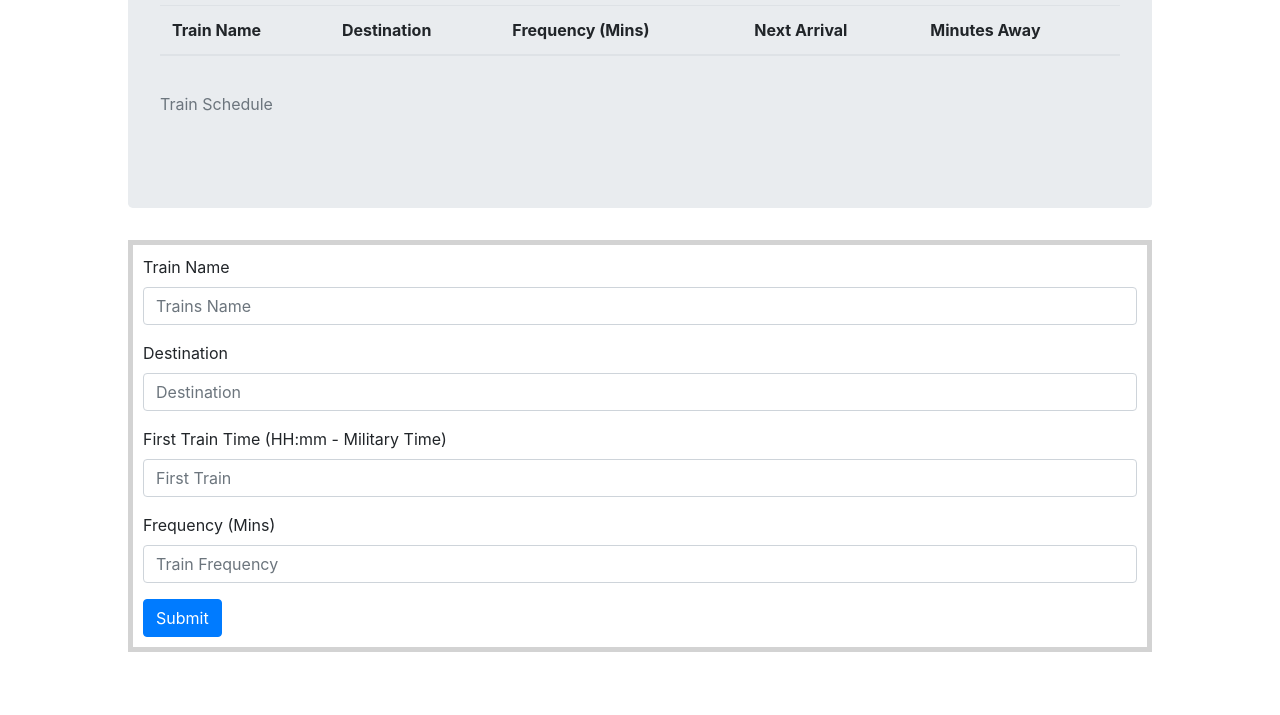
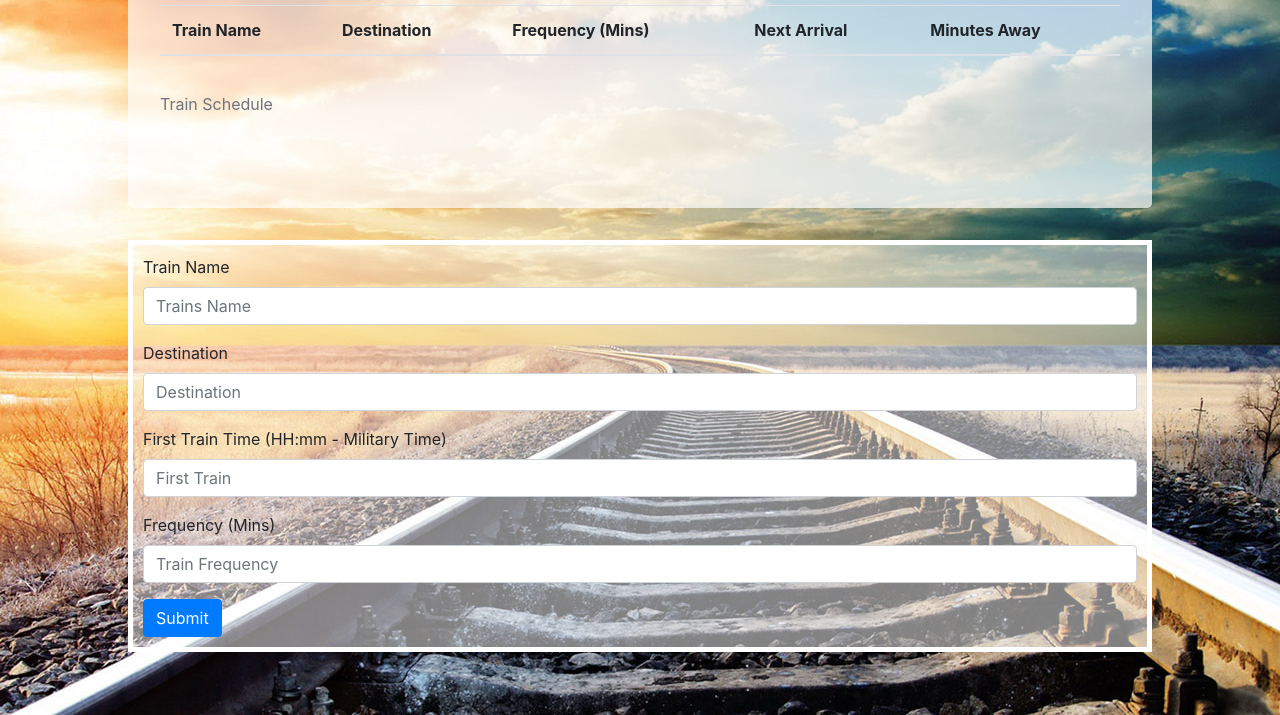
Before and after one commit to DAHuerta/Train-Scheduler, a plain HTML site: page index.html in a window 1280 px wide. Shown: the part 85-800 px from the top of the page. Drawn offline with nearby package versions, Linux system fonts and the light colour scheme; no server answers.

Commit message:
added images and fixed css/HTML, need to fix bugs

```diff
--- a/css/style.css
+++ b/css/style.css
@@ -0,0 +1,32 @@
+body {
+
+    background-image: url(../images/trainTracks.jpg)
+
+}
+
+.jumbotron {
+
+    width: 80%;
+    margin-left: 10%;
+    background-color: rgb(255, 255, 255, .7)
+
+}
+
+h1 {
+
+    padding-bottom: 20px;
+    margin-top: -50px;
+    text-align: center;
+
+}
+
+.form {
+
+    width: 80%;
+    margin-left: 10%;
+    border: 5px solid white;
+    padding: 10px;
+    margin-bottom: 20px;
+    background-color: rgb(255, 255, 255, .5);
+
+}
--- a/index.html
+++ b/index.html
@@ -16,27 +16,6 @@
 
 </head>
 <style>
-
-.jumbotron {
-
-    width: 80%;
-    margin-left: 10%;
-
-}
-
-h1 {
-    padding-bottom: 20px;
-    margin-top: -50px;
-    text-align: center;
-}
-
-.form {
-    width: 80%;
-    margin-left: 10%;
-    border: 5px solid lightgray;
-    padding: 10px;
-    margin-bottom: 20px;
-}
 
 </style>
 <body>
```
Also changed, not shown: images/trainTracks.jpg (added), 1 other file.
